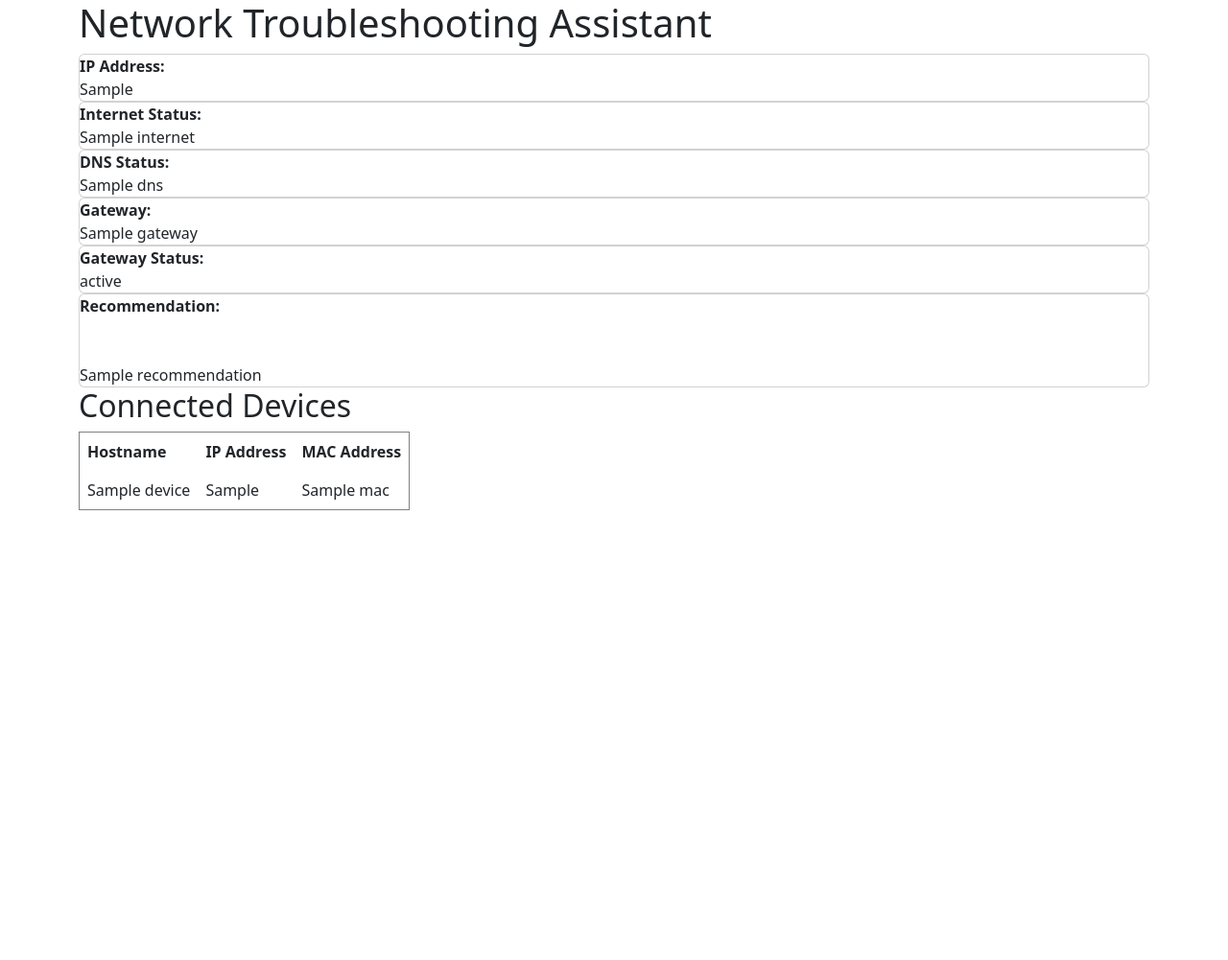
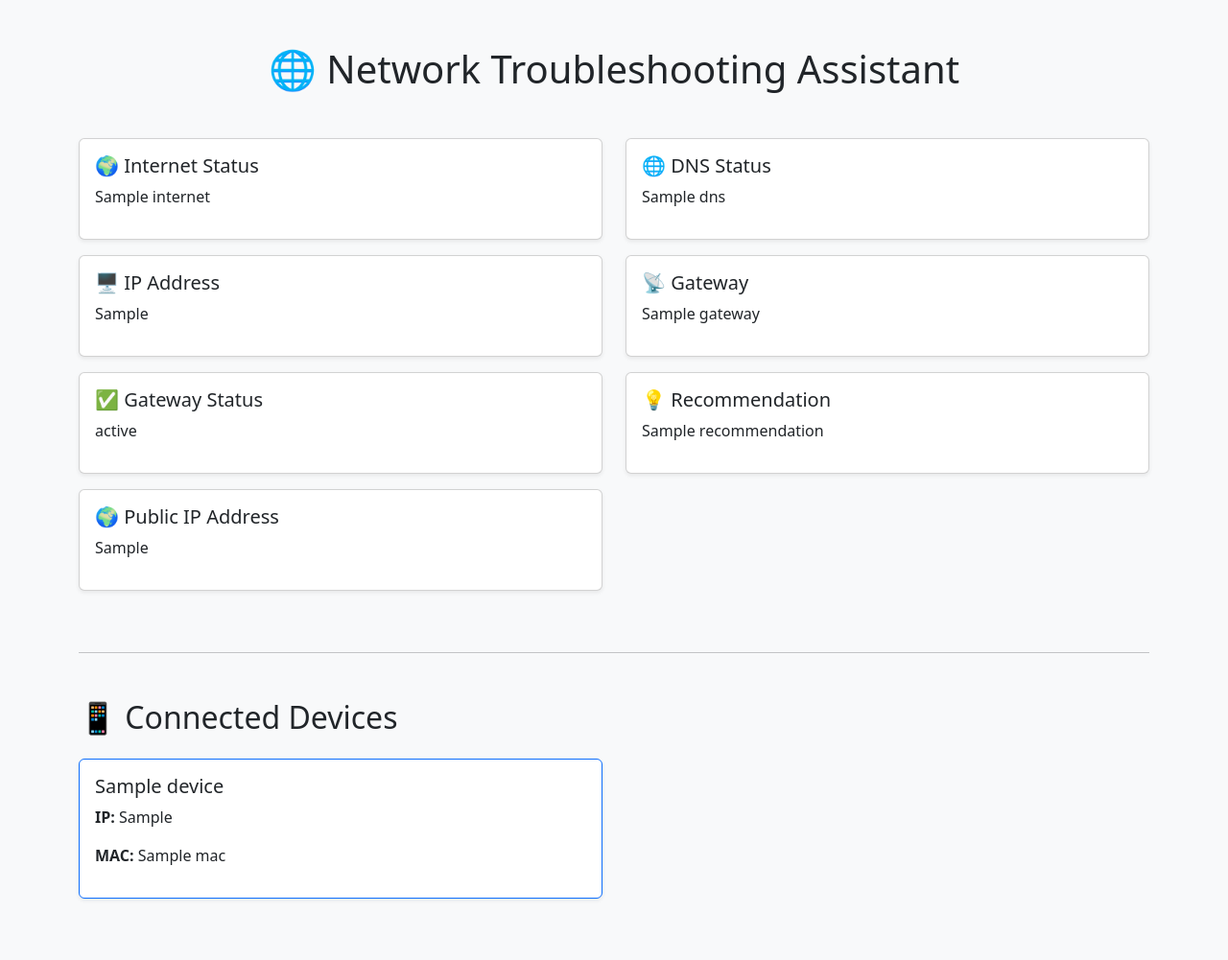
Before and after one commit to HeshanB69/NetworkTroubleshootingAssistant, a Flask app: template templates/index.html in a window 1280 px wide. Shown: the whole page at 96% size. Before the commit the page ends 532 px from the top, so only its background shows below. Run offline with Flask 3, Linux system fonts and the light colour scheme; the template is opened without the code that fills it: most values are stand-ins (such as "Sample title", 1, 10 or a date in 2020).

Commit message:
Added public IP address detection

```diff
--- a/app.py
+++ b/app.py
@@ -1,3 +1,4 @@
+from public_ip import get_public_ip
 from network_scanner import scan_network, get_network
 from flask import Flask, render_template
 from connectivity import *
@@ -8,6 +9,7 @@ app = Flask(__name__)
 def home():
     data = {
         "ip": get_ip_address(),
+        "public_ip": get_public_ip(),
         "internet": check_internet(),
         "dns": check_dns(),
         "gateway": get_gateway(),
--- a/templates/index.html
+++ b/templates/index.html
@@ -1,69 +1,125 @@
 <!DOCTYPE html>
-<html>
+<html lang="en">
+
 <head>
-    <link rel="stylesheet" href="{{ url_for('static', filename='css/style.css') }}">
-    <link href="https://cdn.jsdelivr.net/npm/bootstrap@5.3.7/dist/css/bootstrap.min.css" rel="stylesheet">
+
+    <meta charset="UTF-8">
+    <meta name="viewport" content="width=device-width, initial-scale=1.0">
+
     <title>Network Troubleshooting Assistant</title>
 
+    <link href="https://cdn.jsdelivr.net/npm/bootstrap@5.3.7/dist/css/bootstrap.min.css" rel="stylesheet">
 
+    <link rel="stylesheet" href="{{ url_for('static', filename='css/style.css') }}">
 
 </head>
-<body>
 
-<div class="container">
+<body class="bg-light">
 
-    <h1>Network Troubleshooting Assistant</h1>
+<div class="container py-5">
 
-    <div class="card">
-        <strong>IP Address:</strong>
-        {{ data.ip }}
+    <h1 class="text-center mb-5">
+        🌐 Network Troubleshooting Assistant
+    </h1>
+
+    <div class="row">
+
+        <div class="col-md-6 mb-3">
+            <div class="card shadow-sm">
+                <div class="card-body">
+                    <h5>🌍 Internet Status</h5>
+                    <p>{{ data.internet }}</p>
+                </div>
+            </div>
         </div>
 
-    <div class="card">
-        <strong>Internet Status:</strong>
-        {{ data.internet }}
+        <div class="col-md-6 mb-3">
+            <div class="card shadow-sm">
+                <div class="card-body">
+                    <h5>🌐 DNS Status</h5>
+                    <p>{{ data.dns }}</p>
+                </div>
+            </div>
         </div>
 
-    <div class="card">
-        <strong>DNS Status:</strong>
-        {{ data.dns }}
+        <div class="col-md-6 mb-3">
+            <div class="card shadow-sm">
+                <div class="card-body">
+                    <h5>🖥 IP Address</h5>
+                    <p>{{ data.ip }}</p>
+                </div>
+            </div>
         </div>
 
-    <div class="card">
-        <strong>Gateway:</strong>
-        {{ data.gateway }}
+        <div class="col-md-6 mb-3">
+            <div class="card shadow-sm">
+                <div class="card-body">
+                    <h5>📡 Gateway</h5>
+                    <p>{{ data.gateway }}</p>
                 </div>
-    <div class="card">
-    <strong>Gateway Status:</strong>
-    {{ data.gateway_status }}
             </div>
-<div class="card">
-    <strong>Recommendation:</strong><br><br>
-    {{ data.recommendation }}
         </div>
-<h2>Connected Devices</h2>
 
-<table border="1" cellpadding="8">
+        <div class="col-md-6 mb-3">
+            <div class="card shadow-sm">
+                <div class="card-body">
+                    <h5>✅ Gateway Status</h5>
+                    <p>{{ data.gateway_status }}</p>
+                </div>
+            </div>
+        </div>
 
-<tr>
-    <th>Hostname</th>
-    <th>IP Address</th>
-    <th>MAC Address</th>
-</tr>
+        <div class="col-md-6 mb-3">
+            <div class="card shadow-sm">
+                <div class="card-body">
+                    <h5>💡 Recommendation</h5>
+                    <p>{{ data.recommendation }}</p>
+                </div>
+            </div>
+        </div>
+        <div class="col-md-6 mb-3">
+    <div class="card shadow-sm">
+        <div class="card-body">
+            <h5>🌍 Public IP Address</h5>
+            <p>{{ data.public_ip }}</p>
+        </div>
+    </div>
+</div>
+
+    </div>
+
+    <hr class="my-5">
+
+    <h2 class="mb-4">📱 Connected Devices</h2>
+
+    <div class="row">
 
         {% for device in data.devices %}
 
-<tr>
-    <td>{{ device.hostname }}</td>
-    <td>{{ device.ip }}</td>
-    <td>{{ device.mac }}</td>
-</tr>
+        <div class="col-md-6 mb-3">
+
+            <div class="card border-primary shadow-sm">
+
+                <div class="card-body">
+
+                    <h5>{{ device.hostname }}</h5>
+
+                    <p><strong>IP:</strong> {{ device.ip }}</p>
+
+                    <p><strong>MAC:</strong> {{ device.mac }}</p>
+
+                </div>
+
+            </div>
+
+        </div>
 
         {% endfor %}
 
-</table>
+    </div>
 
 </div>
 
 </body>
+
 </html>
```
Also changed, not shown: public_ip.py (added, +13 -0 lines). Lines whose indentation alone changed are shown as unchanged.
